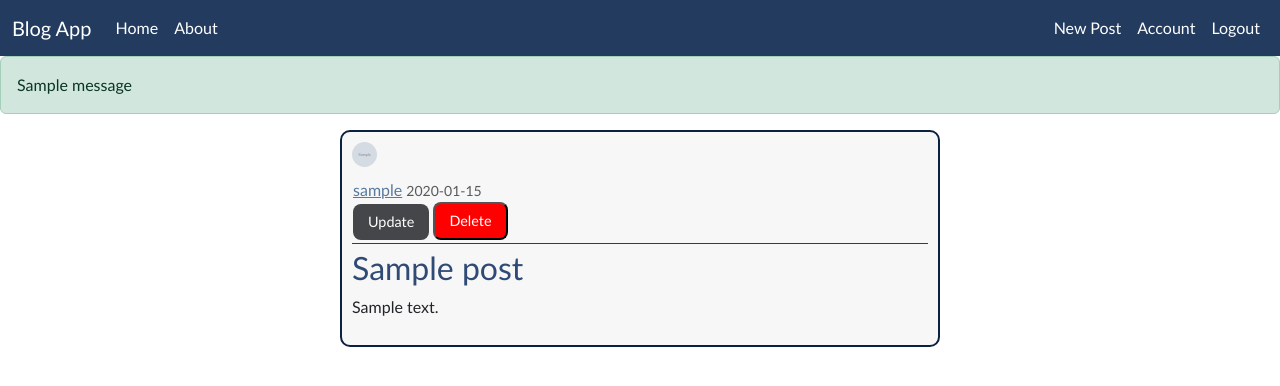
After one commit to Reyanx11/Blog_app, a Flask app: page /post/1 in a window 1280 px wide. The commit adds this page. Shown: the top 386 px of the page. Run offline with Flask 3, Linux system fonts and the light colour scheme; a user stored in the database is signed in; tables that the repository leaves empty hold one stand-in row (values such as "Sample post"); grey boxes marked "Sample" are stand-in pictures; one stand-in notice (Sample message) is shown.

Commit message:
added post creation,updation and deletion feature

```diff
--- a/blog_app/routes.py
+++ b/blog_app/routes.py
@@ -1,32 +1,19 @@
 import os
 import secrets
 from PIL import Image
-from flask import render_template,url_for,flash,redirect,request
-from blog_app.forms import RegistrationForm, LoginForm,UpdateAccountForm
+from flask import render_template,url_for,flash,redirect,request,abort
+from blog_app.forms import RegistrationForm, LoginForm,UpdateAccountForm, PostForm
 from blog_app import app,db,bcrypt
 from blog_app.models import User,Post
 from flask_login import login_user,current_user,logout_user,login_required
 
 
-posts = [
-    {
-        'author':'reyan khan',
-        'title': 'post 1',
-        'content': 'first blog post',
-        'posted_on':'October 12, 2025'
-    },
-    {
-        'author':'abc',
-        'title': 'post 2',
-        'content': 'Demo post',
-        'posted_on':'October 15, 2025'
-    }
-]
 
 #routes
 @app.route("/")
 @app.route("/home")
 def home():
+    posts = Post.query.all()
     return render_template('home.html', posts = posts)
 
 @app.route("/about")
@@ -101,3 +88,55 @@ def account():
     image_file = url_for('static', filename='profile_pics/' + current_user.image_file)
     return render_template('account.html', title='Account',
                            image_file=image_file, form=form)
+
+
+@app.route("/post/new", methods=['GET', 'POST'])
+@login_required
+def new_post():
+    form = PostForm()
+    if form.validate_on_submit():
+        post = Post(title=form.title.data, content=form.content.data, author=current_user)
+        db.session.add(post)
+        db.session.commit()
+        flash('Your post has been created!', 'success')
+        return redirect(url_for('home'))
+    return render_template('create_post.html', title='New Post',
+                           form=form, legend='New Post')
+
+
+@app.route("/post/<int:post_id>")
+def post(post_id):
+    post = Post.query.get_or_404(post_id)
+    return render_template('post.html', title=post.title, post=post)
+
+
+@app.route("/post/<int:post_id>/update", methods=['GET', 'POST'])
+@login_required
+def update_post(post_id):
+    post = Post.query.get_or_404(post_id)
+    if post.author != current_user:
+        abort(403)
+    form = PostForm()
+    if form.validate_on_submit():
+        post.title = form.title.data
+        post.content = form.content.data
+        db.session.commit()
+        flash('Your post has been updated!', 'success')
+        return redirect(url_for('post', post_id=post.id))
+    elif request.method == 'GET':
+        form.title.data = post.title
+        form.content.data = post.content
+    return render_template('create_post.html', title='Update Post',
+                           form=form, legend='Update Post')
+
+
+@app.route("/post/<int:post_id>/delete", methods=['POST'])
+@login_required
+def delete_post(post_id):
+    post = Post.query.get_or_404(post_id)
+    if post.author != current_user:
+        abort(403)
+    db.session.delete(post)
+    db.session.commit()
+    flash('Your post has been deleted!', 'success')
+    return redirect(url_for('home'))
--- a/blog_app/static/style.css
+++ b/blog_app/static/style.css
@@ -98,3 +98,39 @@ body{
     margin-right: 20px;
     margin-bottom: 16px;
 }
+
+.post-img{
+    height: 25px;
+    width: 25px;
+    margin-right: 2px;
+    margin-bottom: 8px;
+}
+
+
+.update-btn {
+    background-color: #45464a;
+    color: white !important;
+    padding: 6px 14px;
+    border-radius: 8px;
+    font-size: 0.9rem;
+    text-decoration: none;
+    transition: 0.8s;
+}
+
+.update-btn:hover {
+    background-color: #3A3B3F;
+}
+
+.delete-btn {
+    background-color: #ff0000;
+    color: white !important;
+    padding: 6px 14px;
+    border-radius: 8px;
+    font-size: 0.9rem;
+    text-decoration: none;
+    transition: 0.8s;
+}
+
+.delete-btn:hover {
+    background-color: #e71010;
+}
--- a/blog_app/templates/layout.html
+++ b/blog_app/templates/layout.html
@@ -27,11 +27,12 @@
                         </div>
                         <div class="navbar-nav"><!--right side-->
                             {% if current_user.is_authenticated %}
-                                <a class="nav-item nav-link " aria-current="page" href="/account">Account</a>
-                                <a class="nav-item nav-link " aria-current="page" href="/logout">Logout</a>
+                                <a class="nav-item nav-link" href="{{ url_for('new_post') }}">New Post</a>
+                                <a class="nav-item nav-link " aria-current="page" href="{{ url_for('account') }}">Account</a>
+                                <a class="nav-item nav-link " aria-current="page" href="{{ url_for('logout') }}">Logout</a>
                             {% else %}
-                                <a class="nav-item nav-link " aria-current="page" href="/login">Login</a>
-                                <a class="nav-item nav-link " aria-current="page" href="/register">Register</a>
+                                <a class="nav-item nav-link " aria-current="page" href="{{ url_for('login') }}">Login</a>
+                                <a class="nav-item nav-link " aria-current="page" href="{{ url_for('login') }}">Register</a>
                             {% endif %}
                         </div>
                 </div>
@@ -39,7 +40,20 @@
         </nav>
     </header>
 
-    {% block content %}{% endblock content %}
+
+    <div>
+        {% with messages = get_flashed_messages(with_categories=true) %}
+            {% if messages %}
+              {% for category, message in messages %}
+                <div class="alert alert-{{ category }}">
+                  {{ message }}
+                </div>
+              {% endfor %}
+            {% endif %}
+        {% endwith %}
+        {% block content %}{% endblock %}
+    </div>
+
     <script src="https://cdn.jsdelivr.net/npm/bootstrap@5.3.8/dist/js/bootstrap.bundle.min.js" integrity="sha384-FKyoEForCGlyvwx9Hj09JcYn3nv7wiPVlz7YYwJrWVcXK/BmnVDxM+D2scQbITxI" crossorigin="anonymous"></script>
   </body>
 </html>
--- /dev/null
+++ b/blog_app/templates/post.html
@@ -0,0 +1,38 @@
+{% extends "layout.html" %}
+{% block content %}
+  <article class="media content-section">
+    <img class="rounded-circle post-img" src="{{ url_for('static', filename='profile_pics/' + post.author.image_file) }}">
+    <div class="media-body">
+      <div class="article-metadata">
+        <a class="mr-2" href="#">{{ post.author.username }}</a>
+        <small class="text-muted">{{ post.date_posted.strftime('%Y-%m-%d') }}</small>
+        {% if post.author == current_user %}
+          <div>
+            <a class="btn update-btn" href="{{ url_for('update_post', post_id=post.id) }}">Update</a>
+            <button type="button" class="delete-btn" data-bs-toggle="modal" data-bs-target="#deleteModal">Delete</button>
+          </div>
+        {% endif %}
+      </div>
+      <h2 class="article-title">{{ post.title }}</h2>
+      <p class="article-content">{{ post.content }}</p>
+    </div>
+  </article>
+  <!-- Modal -->
+  <div class="modal fade" id="deleteModal" tabindex="-1" role="dialog" aria-labelledby="deleteModalLabel" aria-hidden="true">
+    <div class="modal-dialog" role="document">
+      <div class="modal-content">
+        <div class="modal-header">
+          <h5 class="modal-title" id="deleteModalLabel">Delete Post?</h5>
+          <button type="button" class="btn-close" data-bs-dismiss="modal" aria-label="Close">
+          </button>
+        </div>
+        <div class="modal-footer">
+          <button type="button" class="btn btn-secondary" data-bs-dismiss="modal">Close</button>
+          <form action="{{ url_for('delete_post', post_id=post.id) }}" method="POST">
+            <input class="btn btn-danger" type="submit" value="Delete">
+          </form>
+        </div>
+      </div>
+    </div>
+  </div>
+{% endblock content %}
```
Also changed, not shown: blog_app/forms.py (+6 -1 lines), blog_app/templates/create_post.html (added, +40 -0 lines), blog_app/templates/home.html (+4 -3 lines).
